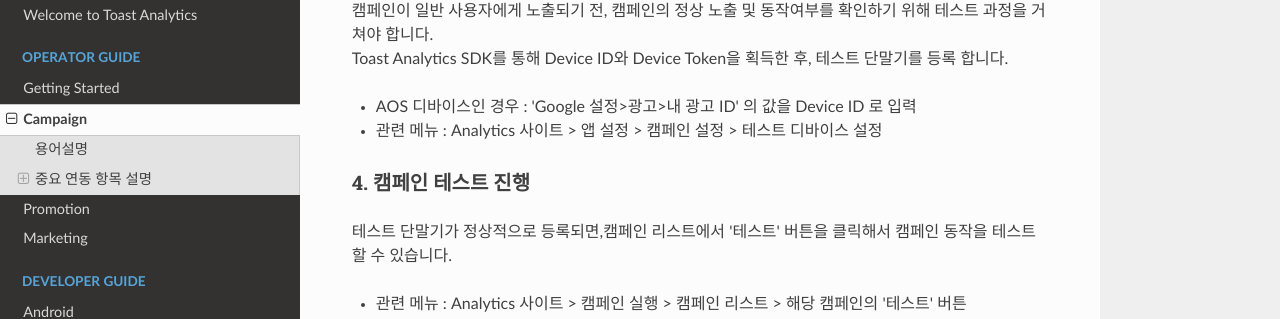
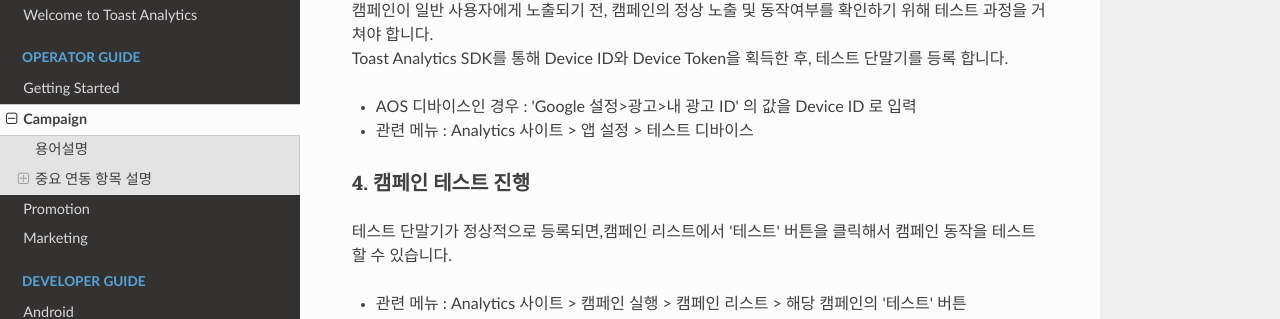
Before and after one commit to ToastAnalytics/ToastAnalytics, an MkDocs documentation site: the page built from docs/Developer/2. Campaign Guide.md, in a window 1280 px wide and 900 px high, scrolled down 1906 px. Shown: the part 137-456 px from the top of the window. Built offline with MkDocs 1.6.1, drawn with Linux system fonts in a browser that asks for light colours; nearby versions of some CDN libraries; old or Windows-style settings are respelled for this version of MkDocs.

Commit message:
Update 2. Campaign Guide.md
..

```diff
--- a/docs/Developer/2. Campaign Guide.md
+++ b/docs/Developer/2. Campaign Guide.md
@@ -54,7 +54,7 @@
 Toast Analytics SDK를 통해 Device ID와 Device Token을 획득한 후, 테스트 단말기를 등록 합니다.
 
 - AOS 디바이스인 경우 :  'Google 설정>광고>내 광고 ID' 의 값을 Device ID 로 입력
-- 관련 메뉴  :  Analytics 사이트 > 앱 설정 > 캠페인 설정 > 테스트 디바이스 설정
+- 관련 메뉴  :  Analytics 사이트 > 앱 설정 > 테스트 디바이스
 
 ###4. 캠페인 테스트 진행
 테스트 단말기가 정상적으로 등록되면,캠페인 리스트에서 '테스트' 버튼을 클릭해서 캠페인 동작을 테스트 할 수 있습니다.
```
